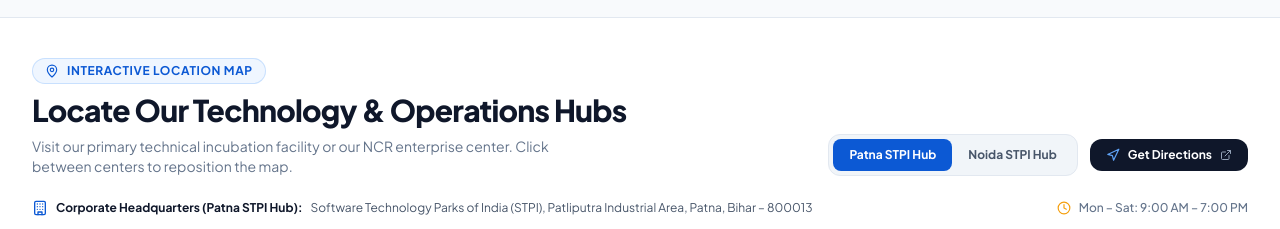
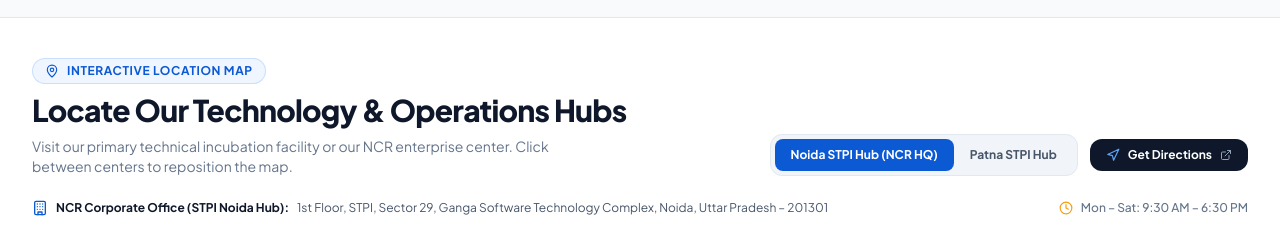
Before and after one commit to suryanmandal/digitallabourchowkv2, a Next.js app: page /contact in a window 1280 px wide. Shown: the part 1180-1409 px from the top of the page. Built offline with nearby package versions, Linux system fonts and the light colour scheme.

Commit message:
feat(contact): configure Noida STPI Hub as the default active location tab

```diff
--- a/app/contact/page.tsx
+++ b/app/contact/page.tsx
@@ -40,7 +40,7 @@ export default function ContactPage() {
     message: "",
   });
 
-  const [activeLocation, setActiveLocation] = useState<"patna" | "noida">("patna");
+  const [activeLocation, setActiveLocation] = useState<"patna" | "noida">("noida");
 
   const locations = {
     patna: {
@@ -531,6 +531,17 @@ export default function ContactPage() {
             <div className="flex items-center p-1 rounded-xl bg-slate-100 border border-slate-200 text-xs font-bold">
               <button
                 type="button"
+                onClick={() => setActiveLocation("noida")}
+                className={`px-4 py-2 rounded-lg transition-all cursor-pointer ${
+                  activeLocation === "noida"
+                    ? "bg-[#0C59D4] text-white shadow-xs font-bold"
+                    : "text-slate-600 hover:text-slate-950"
+                }`}
+              >
+                Noida STPI Hub (NCR HQ)
+              </button>
+              <button
+                type="button"
                 onClick={() => setActiveLocation("patna")}
                 className={`px-4 py-2 rounded-lg transition-all cursor-pointer ${
                   activeLocation === "patna"
@@ -539,17 +550,6 @@ export default function ContactPage() {
                 }`}
               >
                 Patna STPI Hub
-              </button>
-              <button
-                type="button"
-                onClick={() => setActiveLocation("noida")}
-                className={`px-4 py-2 rounded-lg transition-all cursor-pointer ${
-                  activeLocation === "noida"
-                    ? "bg-[#0C59D4] text-white shadow-xs font-bold"
-                    : "text-slate-600 hover:text-slate-950"
-                }`}
-              >
-                Noida STPI Hub
               </button>
             </div>
 
```
